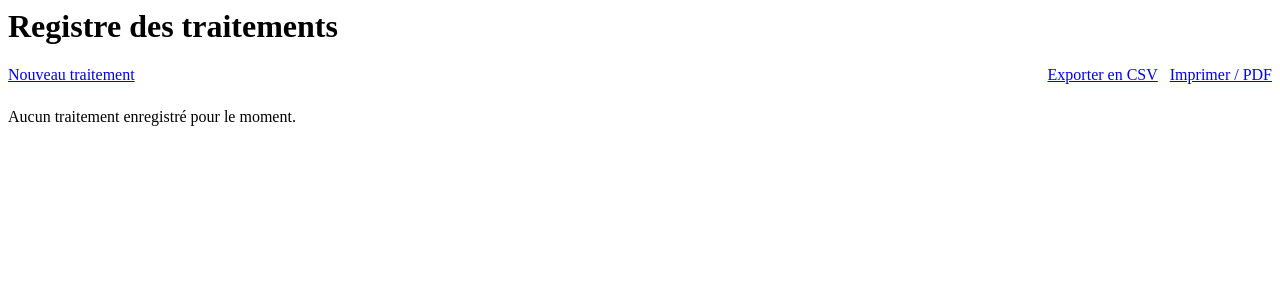
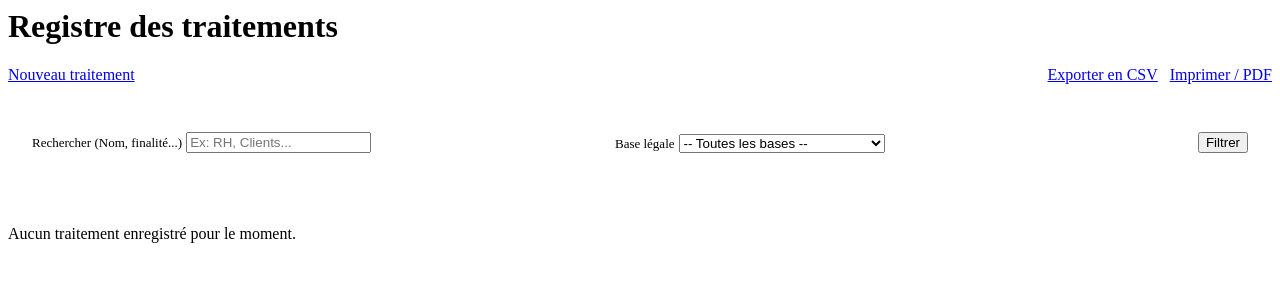
Before and after one commit to vthuillier/RGPD-manager, a PHP site: page /templates/treatments/list.php in a window 1280 px wide. Shown: the top 300 px of the page. Run offline with PHP 8.4, Linux system fonts and the light colour scheme.

Commit message:
feat: Add full treatment management module with list view, CRUD operations, and CSV/PDF export.

```diff
--- a/src/Service/TreatmentService.php
+++ b/src/Service/TreatmentService.php
@@ -18,9 +18,9 @@ class TreatmentService
     /**
      * @return Treatment[]
      */
-    public function getTreatmentsForUser(int $userId): array
+    public function getTreatmentsForUser(int $userId, array $filters = []): array
     {
-        return $this->repository->findAllByUserId($userId);
+        return $this->repository->findByFilters($userId, $filters);
     }
 
     public function getTreatmentForUser(int $id, int $userId): ?Treatment
--- a/templates/treatments/list.php
+++ b/templates/treatments/list.php
@@ -7,6 +7,43 @@
             style="margin-right: 0.5rem;">Exporter en CSV</a>
         <a href="index.php?page=treatment&action=export_pdf" target="_blank" class="btn btn-outline">Imprimer / PDF</a>
     </div>
+</div>
+
+<div class="card" style="margin-bottom: 2rem; padding: 1.5rem;">
+    <form action="index.php" method="GET"
+        style="display: grid; grid-template-columns: 1fr 1fr auto; gap: 1rem; align-items: end;">
+        <input type="hidden" name="page" value="treatment">
+        <input type="hidden" name="action" value="list">
+
+        <div>
+            <label for="search" style="font-size: 0.8125rem; color: var(--text-muted);">Rechercher (Nom,
+                finalité...)</label>
+            <input type="text" id="search" name="search" value="<?= htmlspecialchars($filters['search'] ?? '') ?>"
+                placeholder="Ex: RH, Clients...">
+        </div>
+
+        <div>
+            <label for="legal_basis" style="font-size: 0.8125rem; color: var(--text-muted);">Base légale</label>
+            <select id="legal_basis" name="legal_basis">
+                <option value="">-- Toutes les bases --</option>
+                <option value="Consentement" <?= ($filters['legal_basis'] ?? '') === 'Consentement' ? 'selected' : '' ?>>
+                    Consentement</option>
+                <option value="Contrat" <?= ($filters['legal_basis'] ?? '') === 'Contrat' ? 'selected' : '' ?>>Contrat
+                </option>
+                <option value="Obligation légale" <?= ($filters['legal_basis'] ?? '') === 'Obligation légale' ? 'selected' : '' ?>>Obligation légale</option>
+                <option value="Mission d'intérêt public" <?= ($filters['legal_basis'] ?? '') === "Mission d'intérêt public" ? 'selected' : '' ?>>Mission d'intérêt public</option>
+                <option value="Intérêt légitime" <?= ($filters['legal_basis'] ?? '') === 'Intérêt légitime' ? 'selected' : '' ?>>Intérêt légitime</option>
+                <option value="Sauvegarde des intérêts vitaux" <?= ($filters['legal_basis'] ?? '') === 'Sauvegarde des intérêts vitaux' ? 'selected' : '' ?>>Sauvegarde des intérêts vitaux</option>
+            </select>
+        </div>
+
+        <div style="display: flex; gap: 0.5rem;">
+            <button type="submit" class="btn">Filtrer</button>
+            <?php if (!empty($filters['search']) || !empty($filters['legal_basis'])): ?>
+                <a href="index.php?page=treatment&action=list" class="btn btn-outline">Réinitialiser</a>
+            <?php endif; ?>
+        </div>
+    </form>
 </div>
 
 <div class="card">
```
Also changed, not shown: src/Controller/TreatmentController.php (+9 -2 lines), src/Repository/TreatmentRepository.php (+25 -2 lines).
